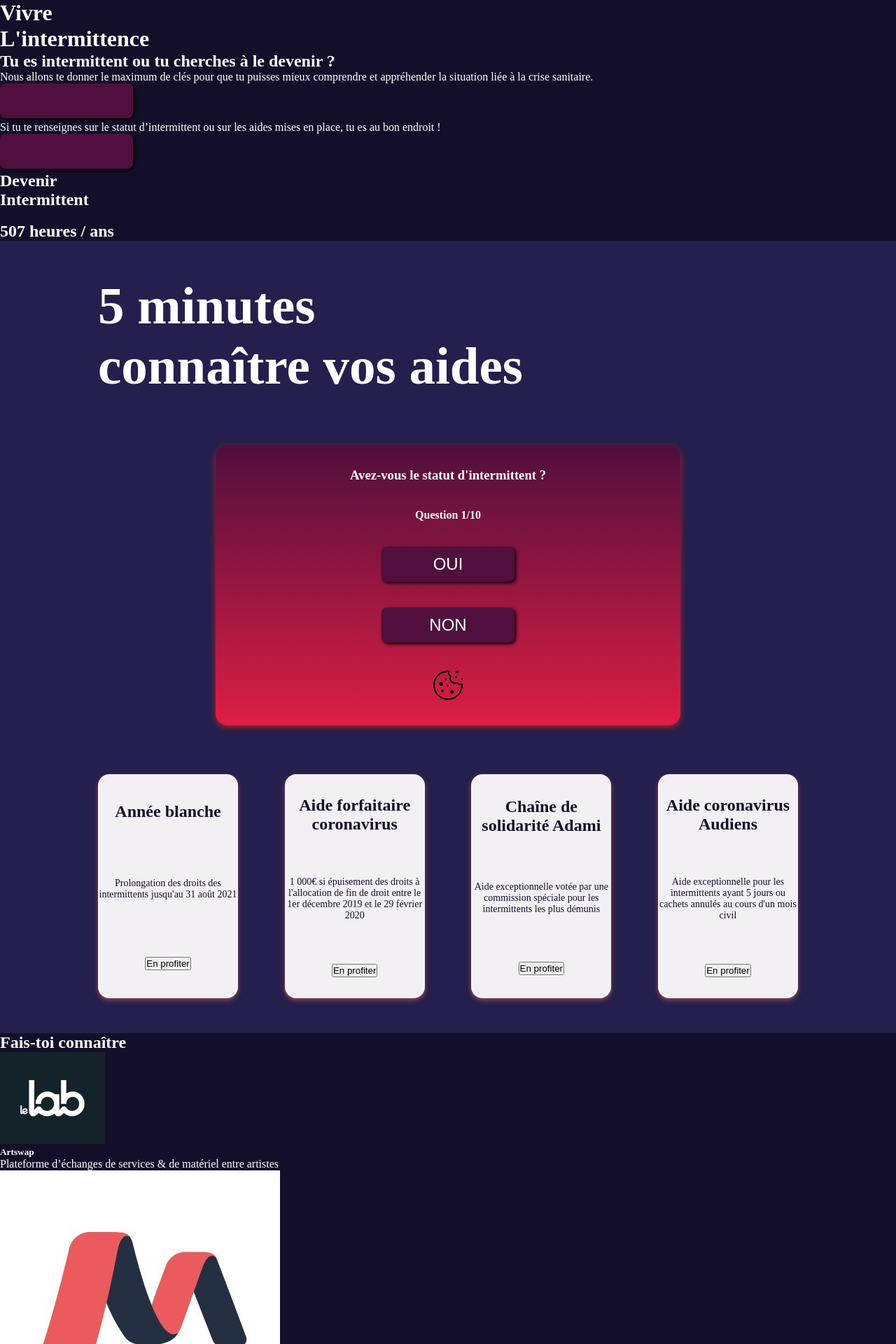
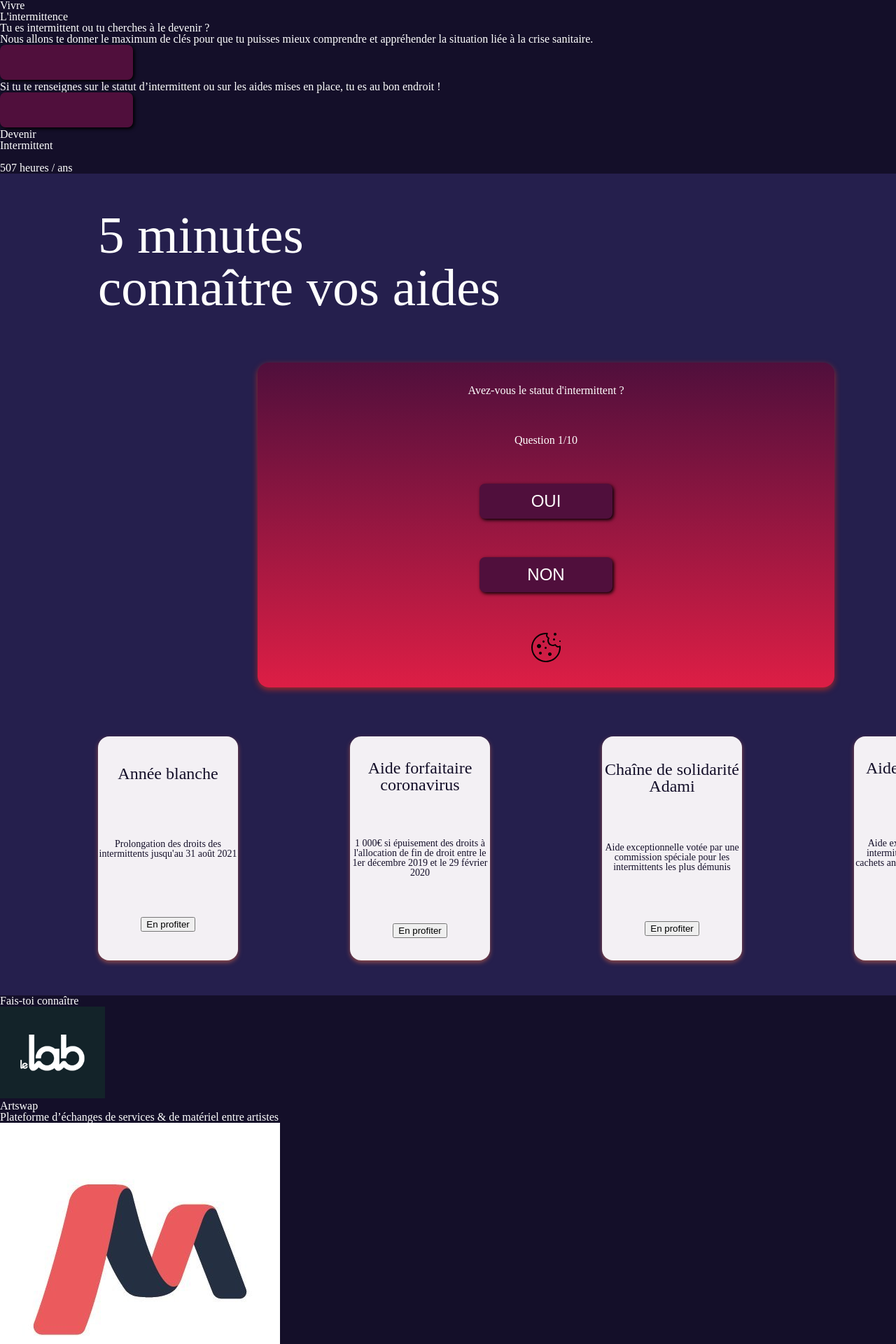
Before and after one commit to MisterAzix/vivre-intermittence, a Jekyll site: the page built from index.md, in a window 1280 px wide. Shown: the top 1920 px of the page at 70% size. Built offline with Jekyll 4.4.1, drawn with Linux system fonts in a browser that asks for light colours.

Commit message:
Adding optimized resetCSS

```diff
--- a/_sass/base/_reset.scss
+++ b/_sass/base/_reset.scss
@@ -1,5 +1,144 @@
-* {
-    margin: 0px;
-    padding: 0px;
-    box-sizing: border-box;
+/* http://meyerweb.com/eric/tools/css/reset/
+   v2.0 | 20110126
+   License: none (public domain)
+*/
+
+html,
+body,
+div,
+span,
+applet,
+object,
+iframe,
+h1,
+h2,
+h3,
+h4,
+h5,
+h6,
+p,
+blockquote,
+pre,
+a,
+abbr,
+acronym,
+address,
+big,
+cite,
+code,
+del,
+dfn,
+em,
+img,
+ins,
+kbd,
+q,
+s,
+samp,
+small,
+strike,
+strong,
+sub,
+sup,
+tt,
+var,
+b,
+u,
+i,
+center,
+dl,
+dt,
+dd,
+ol,
+ul,
+li,
+fieldset,
+form,
+label,
+legend,
+table,
+caption,
+tbody,
+tfoot,
+thead,
+tr,
+th,
+td,
+article,
+aside,
+canvas,
+details,
+embed,
+figure,
+figcaption,
+footer,
+header,
+hgroup,
+menu,
+nav,
+output,
+ruby,
+section,
+summary,
+time,
+mark,
+audio,
+video {
+    margin: 0;
+    padding: 0;
+    border: 0;
+    font-size: 100%;
+    font: inherit;
+    vertical-align: baseline;
 }
+
+/* HTML5 display-role reset for older browsers */
+
+article,
+aside,
+details,
+figcaption,
+figure,
+footer,
+header,
+hgroup,
+menu,
+nav,
+section {
+    display: block;
+}
+
+body {
+    line-height: 1;
+}
+
+ol,
+ul {
+    list-style: none;
+}
+
+blockquote,
+q {
+    quotes: none;
+}
+
+blockquote {
+    &:before,
+    &:after {
+        content: "";
+        content: none;
+    }
+}
+
+q {
+    &:before,
+    &:after {
+        content: "";
+        content: none;
+    }
+}
+
+table {
+    border-collapse: collapse;
+    border-spacing: 0;
+}
```
